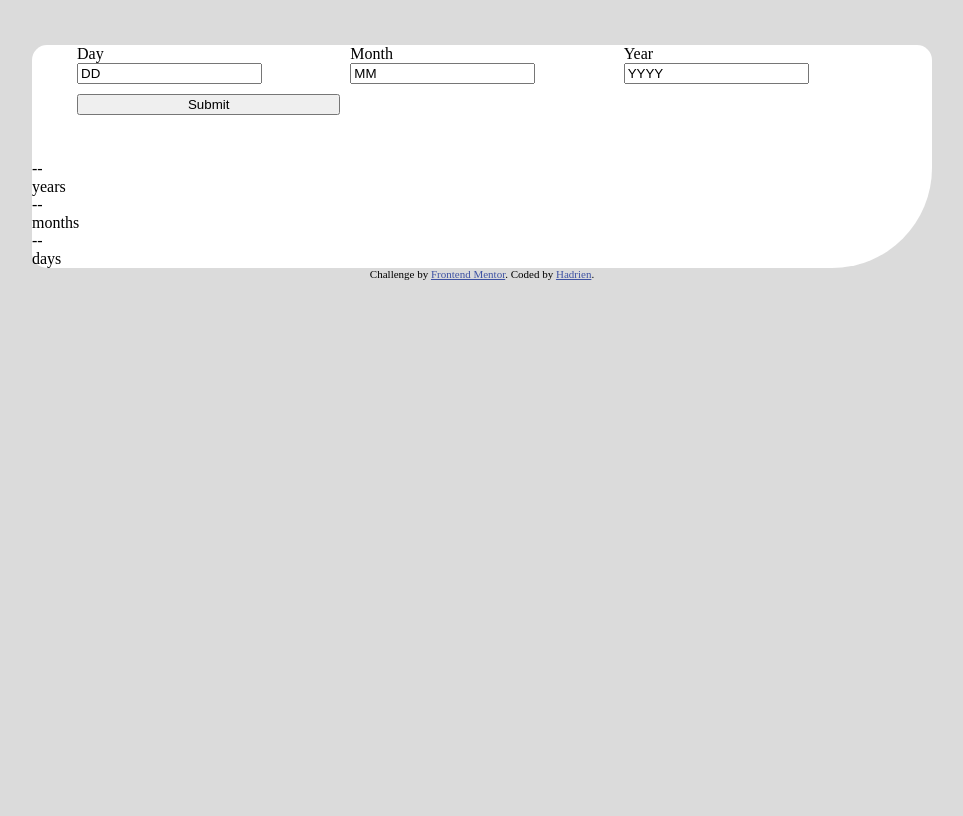
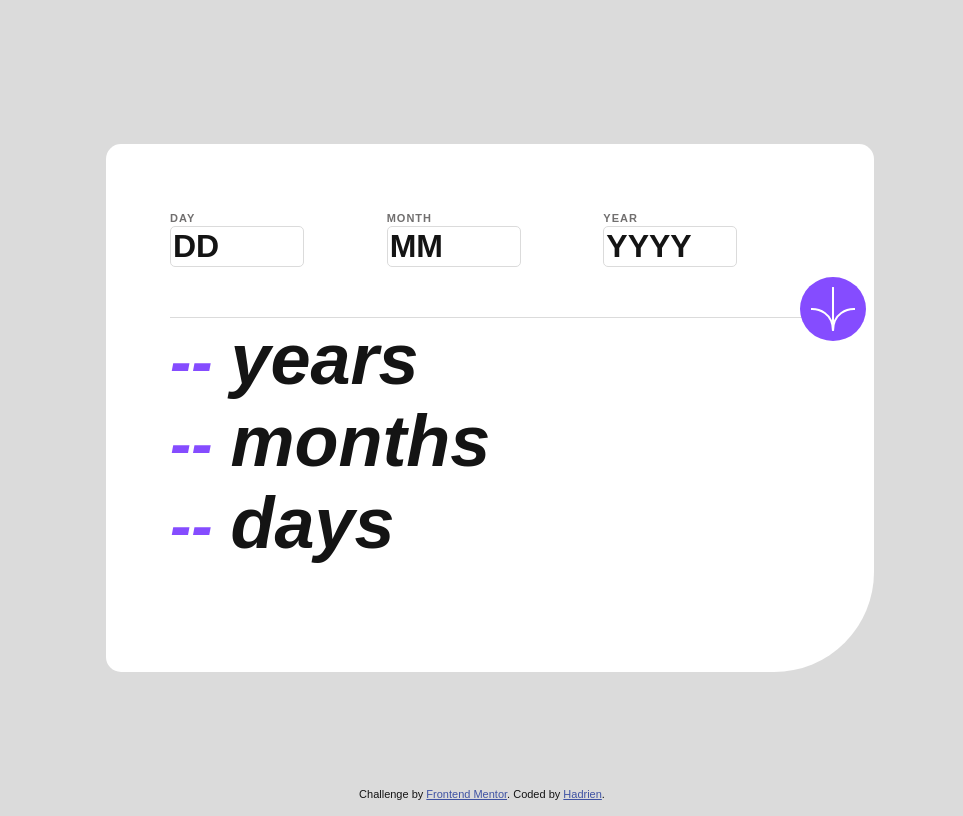
Before and after one commit to hadrienjeanne/Frontend-mentor, a plain HTML site: page age-calculator-app-main/index.html in a window 1280 px wide. Shown: the whole page, without its empty margins (158-1121 px from the left). Drawn offline with Linux system fonts and the light colour scheme.

Commit message:
modified CSS to match design

```diff
--- a/age-calculator-app-main/index.html
+++ b/age-calculator-app-main/index.html
@@ -17,48 +17,56 @@
 </head>
 <body>
   <div id="container">
-    <form action="" >
+    <form action="" class="hide-submit" >
         <div class="form-wrapper">
           <div class="form-day">
             <label for="day-input">Day</label><br>
-            <input type="text" id="day-input" name="day-input" value="DD"><br>
+            <input type="text" id="day-input" name="day-input" value="DD" required><br>
           </div>
           <div class="form-month">
             <label for="month-input">Month</label><br>
-            <input type="text" id="month-input" name="month-input" value="MM"><br>
+            <input type="text" id="month-input" name="month-input" value="MM" required><br>
           </div>
           <div class="form-year">
             <label for="year-input">Year</label><br>
-            <input type="text" id="year-input" name="year-input" value="YYYY"><br>
+            <input type="text" id="year-input" name="year-input" value="YYYY" required><br>
           </div>
-          <input type="submit" value="Submit">
+          <label>
+            <input type="submit" />
+            <img src="assets/images/icon-arrow.svg" id="round-submit-button" alt="submit button">
+            <!-- <svg xmlns="http://www.w3.org/2000/svg" width="46" height="44" viewBox="0 0 46 44">
+              <g fill="none" stroke="#FFF" stroke-width="2">
+                <path d="M1 22.019C8.333 21.686 23 25.616 23 44M23 44V0M45 22.019C37.667 21.686 23 25.616 23 44"/>
+              </g>
+            </svg> -->
+          </label>
       </div>
     </form>
 
     <div id="age-result">
       <div class="result-years">
-        <div class="result-number">
+        <span class="result-number">
           --
-        </div>
-        <div class="result-text">
+        </span>
+        <span class="result-text">
           years
-        </div>
+        </span>
       </div>
       <div class="result-months">
-        <div class="result-number">
+        <span class="result-number">
           --
-        </div>
-        <div class="result-text">
+        </span>
+        <span class="result-text">
           months
-        </div>
+        </span>
       </div>
       <div class="result-days">
-        <div class="result-number">
+        <span class="result-number">
           --
-        </div>
-        <div class="result-text">
+        </span>
+        <span class="result-text">
           days
-        </div>
+        </span>
       </div>
     </div>
   </div>
--- a/age-calculator-app-main/style.css
+++ b/age-calculator-app-main/style.css
@@ -9,8 +9,26 @@
     --off-black: hsl(0, 0%, 8%);
 }
 
+@import url('https://fonts.googleapis.com/css2?family=Poppins:ital,wght@0,700;1,400;1,800&display=swap');
+
 body {
     background-color: var(--light-grey);
+    font-family: 'Poppins', sans-serif;
+    color: var(--off-black);
+    display: flex;
+    justify-content: center;
+    align-items: center;
+    position: relative;
+    width: 100%;
+    height: 100vh;
+}
+
+.attribution {
+    position: fixed;
+    bottom: 0px;
+    text-align: center;
+    left: 50%;
+    transform: translate(-50%, 0);
 }
 
 #container {
@@ -18,16 +36,39 @@ body {
     border-radius: 15px;
     border-bottom-right-radius: 100px;
     max-width: 900px;
+    max-height: 900px;
+    width: 50vw;
+    height: 50vh;
     display: block;
     margin-left: auto;
-    margin-right: auto
+    margin-right: auto;
+    padding: 5%;
 }
 
+/* Form Part */
 .form-wrapper {
-    margin: 5%;
     display: grid;
     grid-template-columns: repeat(3, 1fr);
     grid-gap: 10px;
+    border-bottom: 1px solid var(--light-grey);
+    padding-bottom: 5vh;
+}
+
+input {
+    font-size: 32px;
+    font-weight: 700;
+    color: var(--off-black);
+    border: 1px solid var(--light-grey);
+    border-radius: 5px;
+    width: 4em;
+}
+
+label {
+    font-size: 16px;
+    font-weight: 700;
+    color: var(--smokey-grey);
+    font-variant-caps: all-petite-caps;
+    letter-spacing: 1px;
 }
 
 .form-day label {
@@ -56,3 +97,41 @@ body {
     grid-column: 3;
     grid-row: 2;
 }
+
+
+/* Submit Button */
+form.hide-submit input[type="submit"] { display: none;}
+
+#round-submit-button {
+    background-color: var(--purple);
+    border-radius: 100%;
+    padding: 10px;
+    position: fixed;
+    right: 20vw;
+}
+
+/* Result Part */
+.result-number {
+    color: var(--purple);
+    font-size: 64px;
+    font-style: italic;
+    font-weight: 800;
+}
+
+.result-text {
+    color: var(--off-black);
+    font-size: 72px;
+    font-style: italic;
+    font-weight: 800;
+}
+
+@media only screen and (max-width: 375) {
+    #container {
+        max-width: 350px;
+    }
+
+    #round-submit-button {
+        position: fixed;
+        right: 50vw;
+    }
+  }
```
